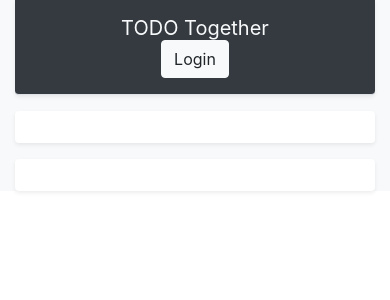
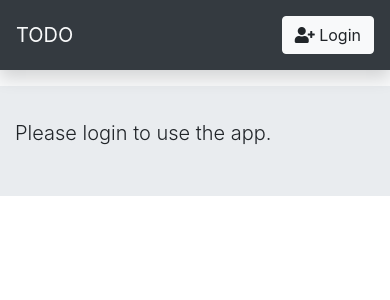
Before and after one commit to nghitrum/todo-together, a React (Create React App) app in the folder client/: page / in a window 390 px wide. Shown: the top 300 px of the page. Built offline with nearby package versions, Linux system fonts and the light colour scheme; no server answers; what auth0-js would draw is missing.

Commit message:
fixed style

```diff
--- a/client/public/index.html
+++ b/client/public/index.html
@@ -9,6 +9,8 @@
     />
     <meta name="theme-color" content="#000000" />
     <meta name="Description" content="A ToDo Together application">
+
+    <link rel="stylesheet" href="https://use.fontawesome.com/releases/v5.8.1/css/all.css" integrity="sha384-50oBUHEmvpQ+1lW4y57PTFmhCaXp0ML5d60M1M7uH2+nqUivzIebhndOJK28anvf" crossorigin="anonymous">
 
     <!--
       manifest.json provides metadata used when your web app is installed on a
--- a/client/src/components/App.js
+++ b/client/src/components/App.js
@@ -38,10 +38,8 @@ class App extends Component {
 
     return (
       <ApolloProvider client={client}>
-        <div className="container">
           <NavBar {...this.props} />
           <Main {...this.props} />
-        </div>
       </ApolloProvider>
     );
   }
--- a/client/src/components/Header/NavBar.js
+++ b/client/src/components/Header/NavBar.js
@@ -19,21 +19,23 @@ class NavBar extends Component {
 
   render() {
     return (
-      <div className="sticky-top d-flex flex-column flex-md-row align-items-center p-3 px-md-4 mb-3 border-bottom shadow-sm rounded-bottom bg-dark text-light">
-        <h5 className="my-0 mr-md-auto font-weight-normal">TODO Together</h5>
+      <div className="sticky-top d-flex flex-row align-items-center p-3 px-md-4 mb-3 shadow bg-dark text-light">
+        <h5 className="my-0 mr-auto font-weight-normal">
+          <span>TODO </span><span className="d-none d-sm-inline">Together</span>
+        </h5>
         {!this.props.auth.isAuthenticated() && (
           <button className="btn btn-light" onClick={this.login}>
-            Login
+            <i className="fas fa-user-plus"></i> Login
           </button>
         )}
         {this.props.auth.isAuthenticated() && (
-          <span className="navbar-text mr-3">
+          <span className="navbar-text mr-3 d-none d-sm-block">
             Hello, {localStorage.getItem('auth0-name')}
           </span>
         )}
         {this.props.auth.isAuthenticated() && (
           <button className="btn btn-secondary" onClick={this.logout}>
-            Logout
+            <i className="fas fa-sign-out-alt"></i> Logout
           </button>
         )}
       </div>
--- a/client/src/components/Home/List.js
+++ b/client/src/components/Home/List.js
@@ -4,8 +4,6 @@ import { GET_ALL_TODOES, GET_ALL_TODOES_SHARED_WITH_ME } from '../GQL/Query';
 import ToDo from './ToDo/ToDo';
 
 const List = () => (
-  <div>
-    {localStorage.getItem('isLoggedIn') && (
   <div>
     <nav>
       <div className="nav nav-tabs" id="nav-tab" role="tablist">
@@ -46,9 +44,7 @@ const List = () => (
             if (error) return `Error! ${error.message}`;
             return (
               <div>
-                    {data.readAllToDoes.length === 0 && (
-                      <p>You have no ToDo now</p>
-                    )}
+                {data.readAllToDoes.length === 0 && <p>You have no ToDo now</p>}
                 {data.readAllToDoes && (
                   <div className="list-group">
                     {data.readAllToDoes.map(item => (
@@ -90,8 +86,6 @@ const List = () => (
       </div>
     </div>
   </div>
-    )}
-  </div>
 );
 
 export default List;
--- a/client/src/components/Home/Main.js
+++ b/client/src/components/Home/Main.js
@@ -6,6 +6,8 @@ import List from './List';
 class Main extends Component {
   render() {
     return (
+      <div>
+        {localStorage.getItem('isLoggedIn') && (
           <div className="main-content">
             <div className="container align-items-center p-3 px-md-4 mb-3 bg-white shadow-sm rounded">
               {this.props.auth.isAuthenticated() && (
@@ -22,6 +24,16 @@ class Main extends Component {
               )}
             </div>
           </div>
+        )}
+
+        {!localStorage.getItem('isLoggedIn') && (
+          <div className="jumbotron jumbotron-fluid">
+            <div className="container">
+              <p className="lead">Please login to use the app.</p>
+            </div>
+          </div>
+        )}
+      </div>
     );
   }
 }
--- a/client/src/components/Home/ToDo/ToDo.js
+++ b/client/src/components/Home/ToDo/ToDo.js
@@ -38,7 +38,7 @@ class ToDo extends Component {
               data-toggle="modal"
               data-target={'#' + item.id}
             >
-              Share
+              <i className="fas fa-share-alt-square"></i>
             </button>
             <Share todo={item} />
           </ul>
@@ -71,7 +71,7 @@ class ToDo extends Component {
                       updateToDoDone({ variables: { id: item.id } });
                     }}
                   >
-                    Mark as done
+                    <i className="fas fa-check-square"></i>
                   </button>
                 )}
               </Mutation>
@@ -104,7 +104,7 @@ class ToDo extends Component {
                       updateToDoDone({ variables: { id: item.id } });
                     }}
                   >
-                    Mark as undone
+                    <i className="fas fa-undo"></i>
                   </button>
                 )}
               </Mutation>
@@ -136,7 +136,7 @@ class ToDo extends Component {
                     updateToDoDone({ variables: { id: item.id } });
                   }}
                 >
-                  Delete Todo
+                  <i className="fas fa-trash-alt"></i>
                 </button>
               )}
             </Mutation>
```
Lines whose indentation alone changed are shown as unchanged.
